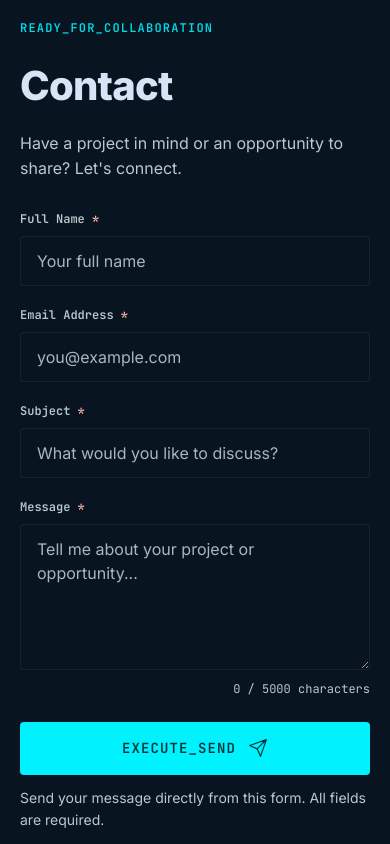
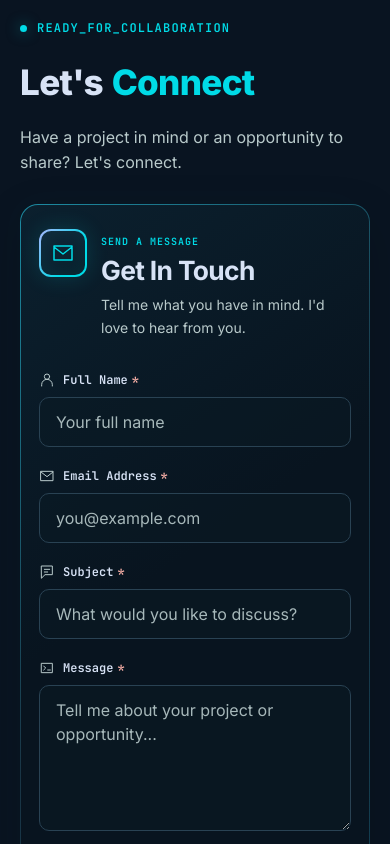
Before and after one commit to narenthiran-0409/who-am-i, a React (Vite) app: page / in a window 390 px wide. Shown: the part 4640-5484 px from the top of the page. Built offline with nearby package versions, Linux system fonts and the light colour scheme.

Commit message:
Style Contact as a responsive cyan glow card

```diff
--- a/src/components/Contact.jsx
+++ b/src/components/Contact.jsx
@@ -73,9 +73,16 @@ export default function Contact({ data }) {
   return (
     <section id="contact" tabIndex={-1} className="contact container" aria-labelledby="contact-title">
       <div className="contact-inner">
+        <div className="contact-lead">
         <span className="eyebrow">{data.eyebrow}</span>
-        <h2 id="contact-title">{data.title}</h2>
+        <h2 id="contact-title" aria-label={data.title}>{data.headingLead}<span>{data.headingAccent}</span></h2>
         <p className="contact-intro">{data.description}</p>
+        </div>
+        <div className="contact-card">
+        <header className="contact-card-header">
+          <span className="contact-card-icon"><Icon name={data.cardIcon} size={30} /></span>
+          <div><span className="eyebrow">{data.cardEyebrow}</span><h3>{data.cardTitle}</h3><p>{data.cardDescription}</p></div>
+        </header>
         <form onSubmit={submit} noValidate aria-busy={locked}>
           <div className="contact-fields">
             {data.fields.map(field => {
@@ -92,7 +99,7 @@ export default function Contact({ data }) {
               };
               return (
                 <div className={`field ${field.wide ? "field-wide" : ""}`} key={field.name}>
-                  <label htmlFor={common.id}>{field.label}<span className="contact-required" aria-hidden="true"> *</span></label>
+                  <label htmlFor={common.id}><Icon name={field.icon} size={16} />{field.label}<span className="contact-required" aria-hidden="true"> *</span></label>
                   {field.type === "textarea" ? <textarea {...common} rows={5} /> : <input {...common} type={field.type} autoComplete={field.autocomplete} />}
                   {field.name === "message" && <p className="contact-count" id="contact-message-count">{messageLength} / {field.maxLength} {data.characters}</p>}
                   {errors[field.name] && <p className="field-error" id={`error-${field.name}`}>{errors[field.name]}</p>}
@@ -105,7 +112,7 @@ export default function Contact({ data }) {
             <input id="contact-website" name="website" type="text" tabIndex={-1} autoComplete="off" maxLength={200} />
           </div>
           <button type="submit" className="button button-primary" disabled={locked}>
-            {locked ? data.sending : data.submit}<Icon name="send" size={20} />
+            <Icon name="send" size={20} />{locked ? data.sending : data.submit}<Icon name="right" size={18} className="contact-send-arrow" />
           </button>
           <p className="form-helper">{data.helper}</p>
           <div className={`contact-status contact-status--${state}`} role="status" aria-live="polite" aria-atomic="true">
@@ -113,6 +120,7 @@ export default function Contact({ data }) {
             {feedback && <p>{feedback}</p>}
           </div>
         </form>
+        </div>
       </div>
     </section>
   );
--- a/src/data/contact.json
+++ b/src/data/contact.json
@@ -2,6 +2,12 @@
   "eyebrow": "READY_FOR_COLLABORATION",
   "title": "Contact",
   "description": "Have a project in mind or an opportunity to share? Let's connect.",
+  "headingLead": "Let's",
+  "headingAccent": "Connect",
+  "cardEyebrow": "SEND A MESSAGE",
+  "cardTitle": "Get In Touch",
+  "cardDescription": "Tell me what you have in mind. I'd love to hear from you.",
+  "cardIcon": "mail",
   "submit": "EXECUTE_SEND",
   "sending": "TRANSMITTING",
   "helper": "Send your message directly from this form. All fields are required.",
@@ -19,10 +25,10 @@
     "unavailable": "Sending is temporarily unavailable. Your message is preserved. Please try again later."
   },
   "fields": [
-    { "name": "name", "label": "Full Name", "placeholder": "Your full name", "type": "text", "autocomplete": "name", "maxLength": 120 },
-    { "name": "email", "label": "Email Address", "placeholder": "you@example.com", "type": "email", "autocomplete": "email", "maxLength": 254 },
-    { "name": "subject", "label": "Subject", "placeholder": "What would you like to discuss?", "type": "text", "maxLength": 160, "wide": true },
-    { "name": "message", "label": "Message", "placeholder": "Tell me about your project or opportunity...", "type": "textarea", "maxLength": 5000, "wide": true }
+    { "name": "name", "icon": "contact-user", "label": "Full Name", "placeholder": "Your full name", "type": "text", "autocomplete": "name", "maxLength": 120 },
+    { "name": "email", "icon": "mail", "label": "Email Address", "placeholder": "you@example.com", "type": "email", "autocomplete": "email", "maxLength": 254 },
+    { "name": "subject", "icon": "contact-message", "label": "Subject", "placeholder": "What would you like to discuss?", "type": "text", "maxLength": 160, "wide": true },
+    { "name": "message", "icon": "terminal", "label": "Message", "placeholder": "Tell me about your project or opportunity...", "type": "textarea", "maxLength": 5000, "wide": true }
   ],
   "errors": {
     "name": "Enter your full name (up to 120 characters, on one line).",
--- a/src/styles.css
+++ b/src/styles.css
@@ -951,15 +951,28 @@ button:hover {
   margin-top: 168px;
 }
 .contact-inner {
-  padding: 0 96px;
+  display: grid;
+  grid-template-columns: minmax(220px, 0.75fr) minmax(0, 1.45fr);
+  gap: clamp(28px, 4vw, 64px);
+  align-items: start;
+  padding: 0;
   max-width: 100%;
 }
-.contact-inner > .eyebrow {
+.contact-lead { padding-top: 36px; }
+.contact-lead > .eyebrow {
   display: block;
   margin-bottom: 24px;
 }
+.contact-lead > .eyebrow::before { content: ""; display: inline-block; width: 7px; height: 7px; margin-right: 10px; border-radius: 50%; background: var(--cyan); box-shadow: 0 0 14px #00dbe780; }
+.contact h2 span { display: block; color: var(--cyan); }
+.contact-card { min-width: 0; padding: clamp(24px, 3vw, 42px); border: 1px solid transparent; border-radius: 22px; background: linear-gradient(145deg, #0b202e, #08141f 40%) padding-box, linear-gradient(135deg, #27cce8a6, #193545 45%, #15728a80) border-box; box-shadow: 0 16px 48px #00000026, -8px -8px 36px #00dbe706; transition: box-shadow 200ms ease; }
+.contact-card:focus-within { box-shadow: 0 16px 48px #00000026, 0 0 32px #00dbe712; }
+.contact-card-header { display: flex; align-items: center; gap: 22px; margin-bottom: 32px; }
+.contact-card-icon { display: grid; place-items: center; flex: 0 0 64px; height: 64px; border: 2px solid transparent; border-radius: 14px; color: var(--cyan); background: linear-gradient(145deg, #102638, #08202c) padding-box, linear-gradient(125deg, #aab5ff, #00dbe7 65%) border-box; box-shadow: 0 0 22px #00dbe72a, inset 0 0 18px #00dbe710; }
+.contact-card-header h3 { margin: 6px 0 8px; font-size: clamp(1.65rem, 2.5vw, 2.4rem); line-height: 1.2; letter-spacing: -0.025em; }
+.contact-card-header p { color: var(--muted); font-size: 0.95rem; line-height: 1.6; }
 .contact h2 {
-  font-size: 4rem;
+  font-size: clamp(3rem, 5vw, 5rem);
   font-weight: 800;
   letter-spacing: -0.02em;
   line-height: 1.25;
@@ -972,8 +985,15 @@ button:hover {
 .contact-intro { color: var(--muted); margin: -12px 0 28px; }
 .contact-required { color: #ffb4ab; }
 .contact-count { color: var(--muted); font: 0.75rem/1.5 var(--mono); text-align: right; margin-top: 6px; }
-.contact .field label { letter-spacing: 0; }
-.contact .button-primary { min-width: 232px; }
+.contact .field label { display: flex; align-items: center; gap: 8px; letter-spacing: 0; color: var(--text); }
+.contact .field label svg { flex-shrink: 0; color: var(--muted); }
+.contact .contact-required { margin-left: -4px; }
+.contact-card input, .contact-card textarea { border-radius: 10px; border-color: #294253; background: #0b1a2580; }
+.contact-card input[aria-invalid="true"], .contact-card textarea[aria-invalid="true"] { border-color: #ffb4ab; }
+.contact-card input:focus, .contact-card textarea:focus { border-color: var(--cyan); box-shadow: 0 0 0 2px #00dbe71f, 0 0 18px #00dbe70a; }
+.contact .button-primary { position: relative; width: 100%; min-width: 0; border-radius: 10px; box-shadow: 0 6px 24px #00dbe724; }
+.contact-send-arrow { position: absolute; right: 18px; }
+.contact .form-helper { text-align: center; font-size: 0.75rem; line-height: 1.65; }
 .contact .button-primary:disabled { opacity: 0.7; transform: none; box-shadow: none; cursor: progress; }
 .contact-trap { position: absolute; width: 1px; height: 1px; overflow: hidden; clip-path: inset(50%); }
 .contact-status { min-height: 94px; margin-top: 20px; padding: 16px 0; border-top: 1px solid var(--border); }
@@ -1287,8 +1307,13 @@ textarea[aria-invalid="true"] {
     margin-top: 64px;
   }
   .contact-inner {
-    padding: 0 48px;
-  }
+    padding: 0;
+    grid-template-columns: 1fr;
+    gap: 28px;
+  }
+  .contact-lead { padding-top: 0; }
+  .contact h2 span { display: inline-block; margin-left: 0.25em; white-space: nowrap; }
+  .contact-intro { margin-bottom: 0; }
   .footer {
     padding-top: 20px;
     padding-bottom: 48px;
@@ -1438,8 +1463,14 @@ textarea[aria-invalid="true"] {
     padding: 0;
   }
   .contact h2 {
-    font-size: 2.5rem;
-  }
+    font-size: clamp(2rem, 9vw, 2.5rem);
+  }
+  .contact-card { padding: 24px 18px; border-radius: 18px; }
+  .contact-card-header { gap: 14px; align-items: flex-start; }
+  .contact-card-icon { flex-basis: 48px; height: 48px; border-radius: 12px; }
+  .contact-card-icon svg { width: 24px; height: 24px; }
+  .contact-card-header .eyebrow { font-size: 0.625rem; }
+  .contact-card-header p { font-size: 0.875rem; }
   .contact-fields {
     grid-template-columns: 1fr;
     gap: 20px;
--- a/src/utils/icons.mjs
+++ b/src/utils/icons.mjs
@@ -1,4 +1,6 @@
 export const paths = {
+  "contact-user": "M16 7a4 4 0 1 1-8 0 4 4 0 0 1 8 0 M4 21v-2a8 8 0 0 1 16 0v2",
+  "contact-message": "M4 3h16v13H9l-5 5z M8 8h8 M8 12h5",
   monitor: "M3 4h18v13H3z M8 21h8 M12 17v4",
   server: "M3 3h18v7H3z M3 14h18v7H3z M7 6.5h.01 M7 17.5h.01",
   database: "M20 5c0 2-4 3-8 3S4 7 4 5s4-3 8-3 8 1 8 3z M4 5v14c0 2 4 3 8 3s8-1 8-3V5 M4 12c0 2 4 3 8 3s8-1 8-3",
```
Also changed, not shown: 2 other files (tests, documents, lock files or other folders).
